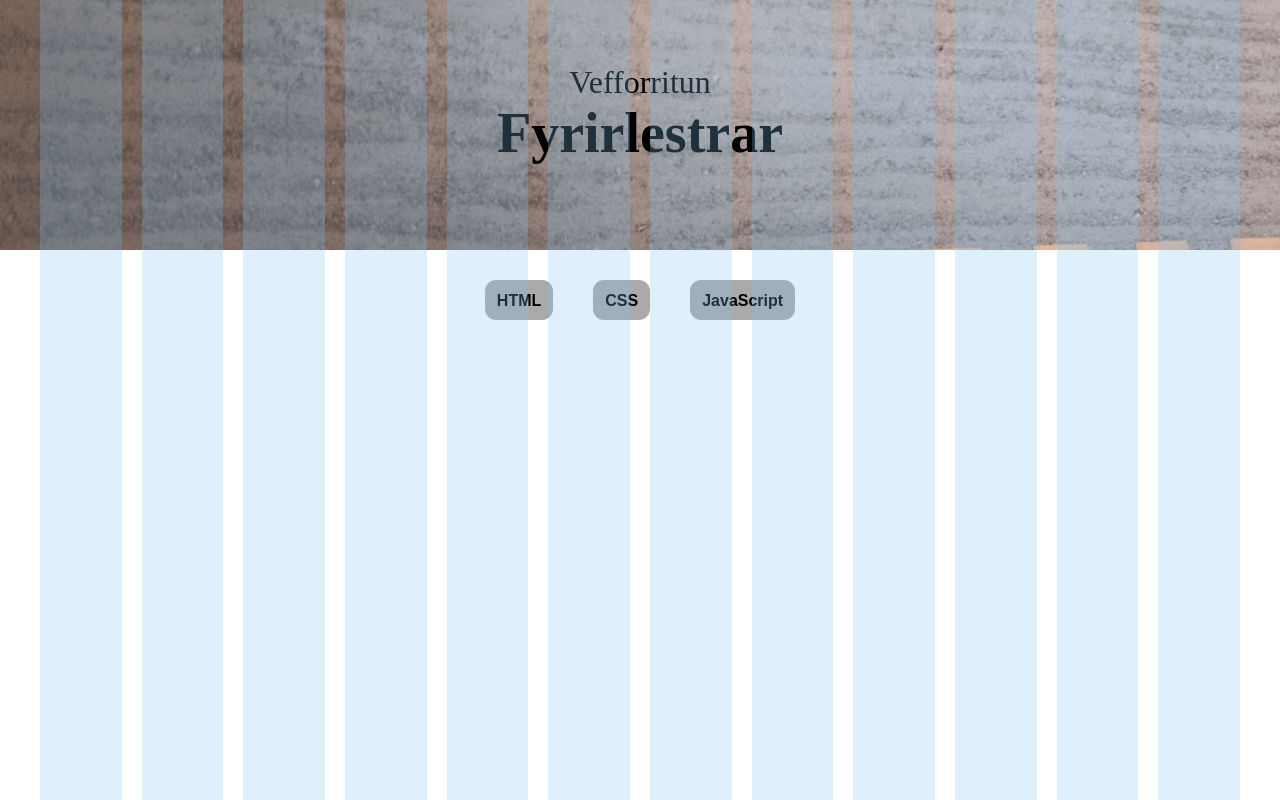
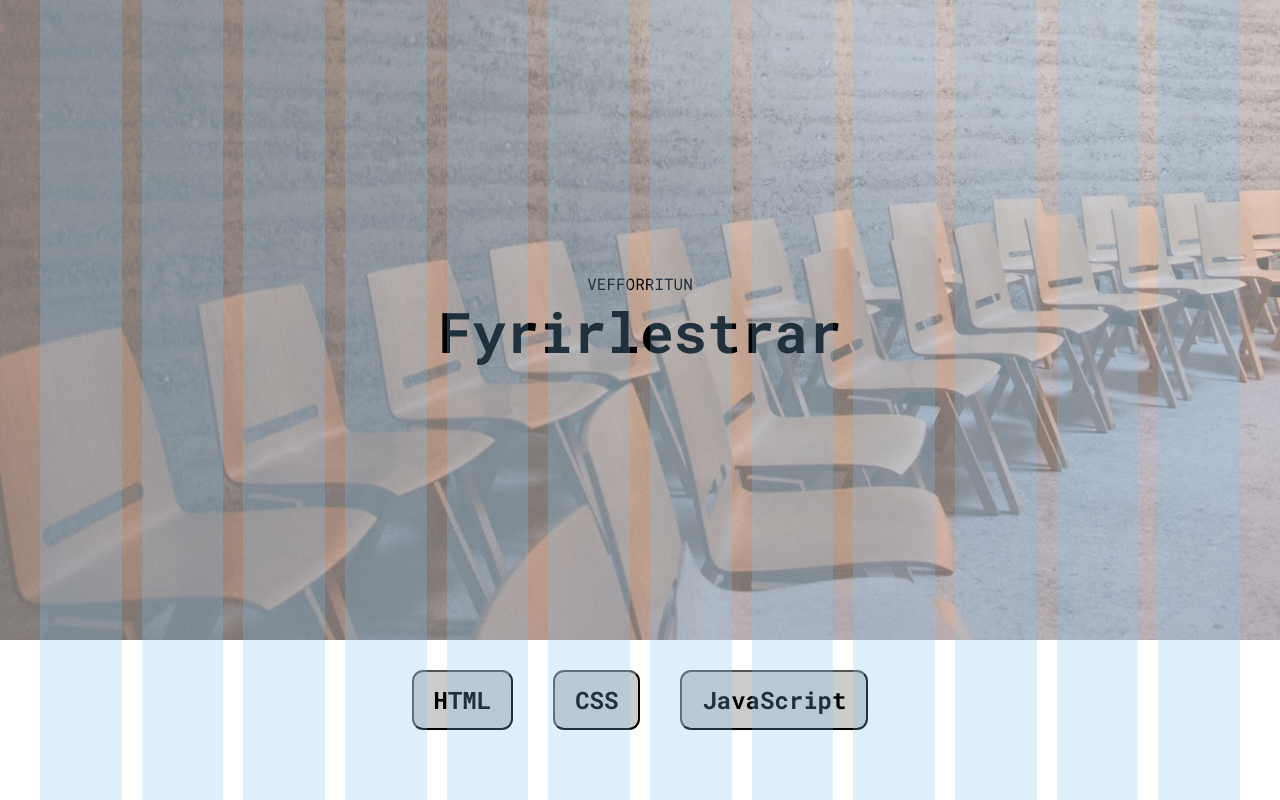
Before and after one commit to frokenfreyja/vef1-hop2, a website with bundled scripts: page index.html in a window 1280 px wide. Built offline with nearby package versions, Linux system fonts and the light colour scheme; files whose address does not match are found by name.

Commit message:
styles breytingar

```diff
--- a/index.html
+++ b/index.html
@@ -6,19 +6,22 @@
 
   <link rel="stylesheet" href="grid.css">
   <link rel="stylesheet" href="dist/styles.css">
+  <link href="https://fonts.googleapis.com/css?family=Lora:400,700|Roboto+Mono:400,700" rel="stylesheet">
 </head>
 <body>
-  <header>
-      <div class = "protect">
-        <p>Vefforritun</p>
-        <h1>Fyrirlestrar</h1>
+  <header class="iHeader">
+      <div class="iHeader__protect">
+        <div class="iHeader__content">
+        <p class="iHeader__title1">Vefforritun</p>
+        <h1 class="iHeader__title2">Fyrirlestrar</h1>
+      </div>
     </div>
   </header>
   <main>
     <div class="buttons">
-      <button>HTML</button>
-      <button>CSS</button>
-      <button>JavaScript</button>
+      <button class="button">HTML</button>
+      <button class="button">CSS</button>
+      <button class="button">JavaScript</button>
     </div>
 
     <div class="list">
--- a/src/styles/styles.scss
+++ b/src/styles/styles.scss
@@ -11,83 +11,12 @@
   box-sizing: inherit;
 }
 
-//----HEADER---------------------------------------
-header {
-  position: relative;
-  width: 100%;
-  height: 250px;
-  overflow: auto;
-  text-align: center;
-  background: url(../../img/header.jpg) no-repeat fixed center;
-  background-size: cover;
-}
-
-header > * {
-  max-width: 1200px;
-  margin: 0 auto;
-}
-
-.protect {
-  top: 0;
-  right: 0;
-  bottom: 0;
-  left: 0;
-  max-width: none;
-  height: 250px;
-  overflow: auto;
-  background-color: rgba(255, 255, 255, 0.2);
-}
-
-
-.protect > p{
-  margin-top: 2em;
-  font-size: 2em;
-}
-
-.protect > h1 {
-  font-size: 3.5em;
-}
-
-//----HEADER---------------------------------------
-
-//-----MAIN----------------------------------------
-
-main{
-  margin: 0 auto;
-  padding: 10px;
-}
-
-.buttons {
-  display: flex;
-  width: min-content;
-  margin: 0 auto;
-
-  & > button {
-    height: 2.5rem;
-    padding: 12px;
-    margin: 20px;
-    font-size: 1rem;
-    font-weight: bold;
-    background-color: #aaa;
-    border: 0;
-    border-radius: 0.7rem;
-
-    &:hover {
-      cursor: pointer;
-      background-color: #999;
-      transition: 300ms ease-in-out;
-    }
-  }
-}
-
-//-----MAIN----------------------------------------
-
 html { /* stylelint-disable-line */
   box-sizing: border-box;
   overflow-x: hidden;
   overflow-y: scroll; // alltaf hafa y skrollbar
 
-  /* font-family: $font-main */
+  font-family: 'Lora', 'Times New Roman', serif;
   font-size: 16px;
 }
 
@@ -95,32 +24,128 @@ img { /* stylelint-disable-line */
   max-width: 100%;
 }
 
+main {
+  margin: 0 auto;
+  padding: 10px;
+
+  @media(min-width: 1200px) {
+    padding-left: 0;
+    padding-right: 0;
+  }
+}
+
+
+//----HEADER---------------------------------------
+.iHeader {
+  position: relative;
+  width: 100%;
+  height: 40em;
+  overflow: auto;
+  text-align: center;
+  background: url(../../img/header.jpg);
+  background-size: cover;
+}
+
+.iHeader__protect {
+  display: flex;
+  justify-content: center;
+  align-items: center;
+  top: 0;
+  right: 0;
+  bottom: 0;
+  left: 0;
+  max-width: none;
+  height: 40em;
+  overflow: auto;
+  background-color: rgba(255, 255, 255, 0.4);
+}
+
+.iHeader__title1 {
+  font-size: 1em;
+  text-transform: uppercase;
+  font-family: 'Roboto Mono', 'Courier New', monospace;
+}
+
+.iHeader__title2 {
+  font-size: 3.5em;
+  font-family: 'Roboto Mono', 'Courier New', monospace;
+}
+
+//----HEADER---------------------------------------
+
+//-----MAIN----------------------------------------
+
+.buttons {
+  display: flex;
+  justify-content: center;
+}
+
+.button {
+  background-color: #ccc;
+  //background-color: #999;
+  height: 2.5rem;
+  padding: 12px 20px 12px 20px;
+  margin: 20px;
+  font-size: 24px;
+  font-weight: bold;
+  font-family: 'Roboto Mono', 'Courier New', monospace;
+  //background-color: #aaa;
+  border-radius: 0.7rem;
+  height: 100%;
+  text-align: center;
+}
+
+.button:hover {
+  cursor: pointer;
+  background-color: #999;
+  transition: 300ms ease-in-out;
+}
+
+//-----MAIN----------------------------------------
 a {
   text-decoration: inherit;
   color: inherit;
 }
 
-
 .card {
   height: 100%;
-  background-color: #aaa;
+  background-color: #ccc;
+}
+.card:hover {
+  cursor: pointer;
+  background-color: #999;
+  transition: 300ms ease-in-out;
 }
 
 .list {
+  margin: 0 auto;
   display: flex;
+  flex-wrap: wrap;
   max-width: 1220px;
-  margin: 0 auto;
-  flex-wrap: wrap;
 }
 
 .col {
-  width: 33.3333%;
+  width: 100%;
   padding-right: 10px;
   padding-bottom: 20px;
   padding-left: 10px;
+
+  @media(min-width: 501px) {
+    width: 50%;
+  }
+
+  @media(min-width: 1001px) {
+    width: 33.33333%;
+  }
 }
 
 .video__category {
   text-transform: uppercase;
+  font-family: 'Roboto Mono', 'Courier New', monospace;
 }
+h2 {
+  font-family: 'Roboto Mono', 'Courier New', monospace;
+  font-size: 32px;
+}
+
 // TODO import
```
